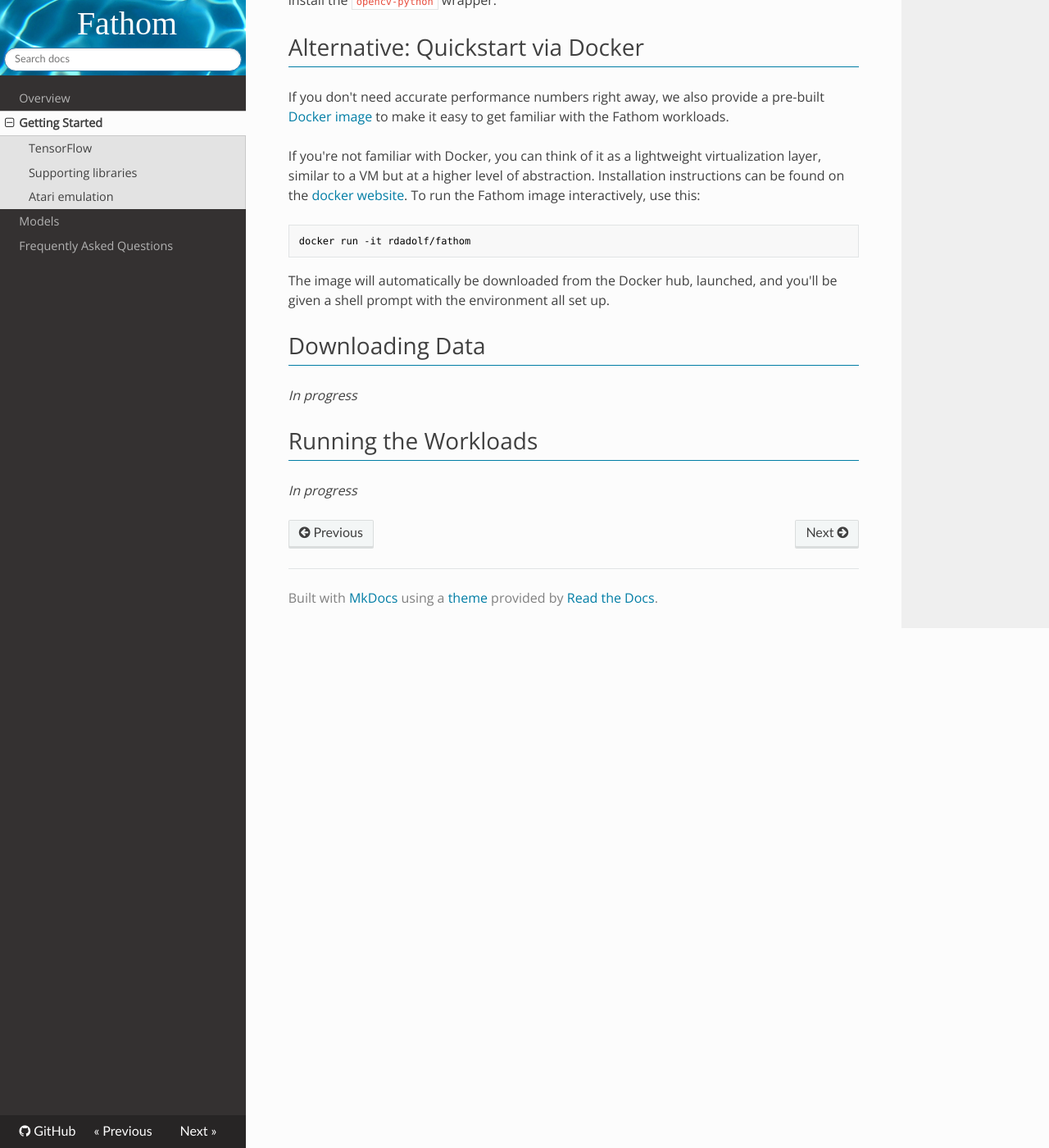
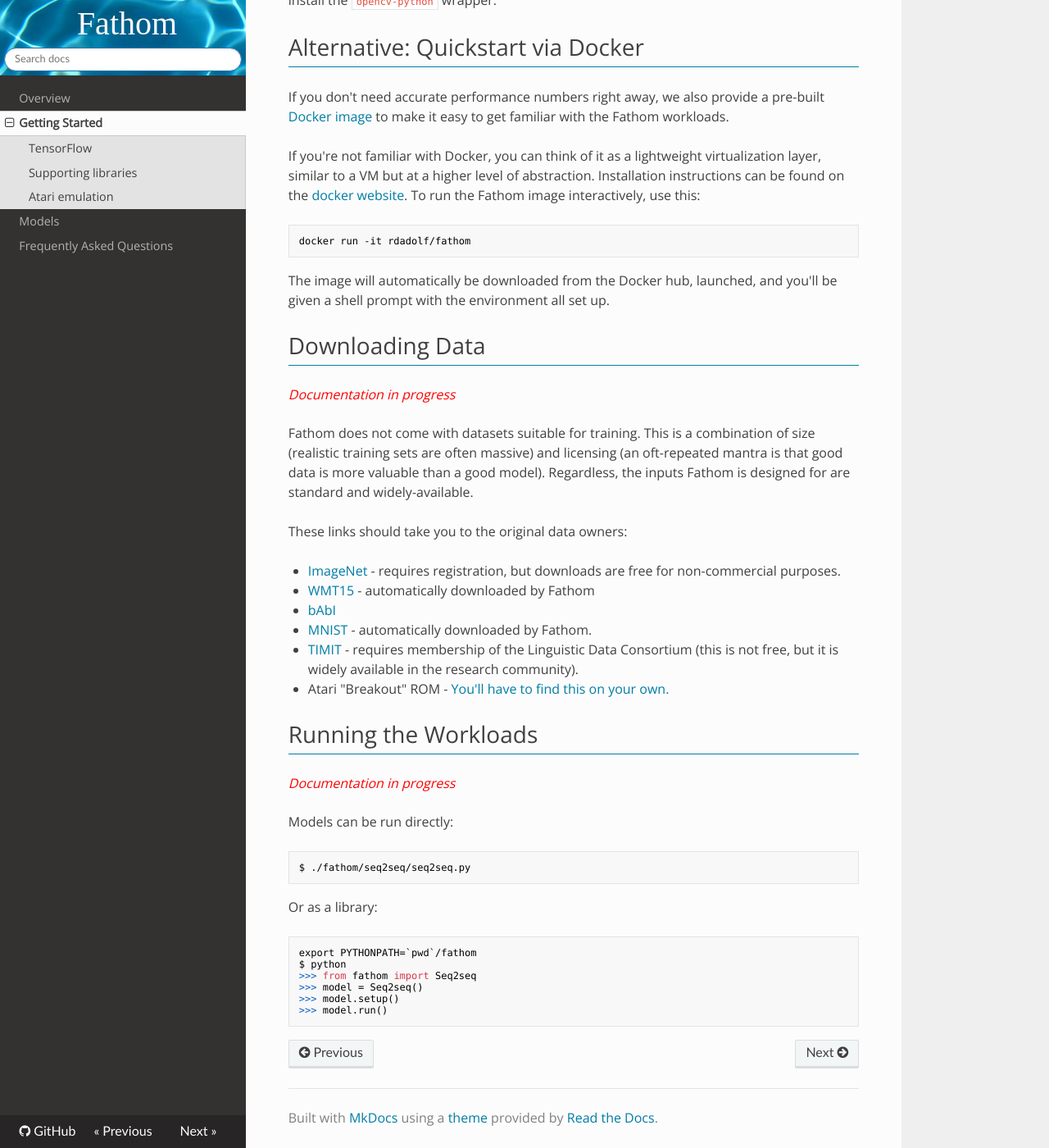
Before and after one commit to rdadolf/fathom, an MkDocs documentation site: the page built from docs/quickstart.md, in a window 1280 px wide and 1400 px high, scrolled down 1878 px. Shown: the whole window at 82% size. Built offline with MkDocs 1.6.1, drawn with Linux system fonts in a browser that asks for light colours; nearby versions of some CDN libraries; some web fonts are replaced; old or Windows-style settings are respelled for this version of MkDocs.

Commit message:
Moved some of the README notes to the quickstart guide.
The quickstart was more complete anyways. We'll continue it there.

````diff
--- a/docs/quickstart.md
+++ b/docs/quickstart.md
@@ -57,8 +57,35 @@
 
 # Downloading Data
 
-*In progress*
+*<div style='color: red'>Documentation in progress</div>*
+
+Fathom does not come with datasets suitable for training. This is a combination of size (realistic training sets are often massive) and licensing (an oft-repeated mantra is that good data is more valuable than a good model).
+Regardless, the inputs Fathom is designed for are standard and widely-available.
+
+These links should take you to the original data owners:
+
+- [ImageNet](http://www.image-net.org/download-images) - requires registration, but downloads are free for non-commercial purposes.
+- [WMT15](http://www.statmt.org/europarl/) - automatically downloaded by Fathom
+- [bAbI](https://research.facebook.com/research/babi/)
+- [MNIST](http://yann.lecun.com/exdb/mnist/) - automatically downloaded by Fathom.
+- [TIMIT](https://catalog.ldc.upenn.edu/ldc93s1) - requires membership of the Linguistic Data Consortium (this is not free, but it is widely available in the research community).
+- Atari "Breakout" ROM - [You'll have to find this on your own.](https://www.google.com/search?q=atari+breakout+rom)
 
 # Running the Workloads
 
-*In progress*
+*<div style='color: red'>Documentation in progress</div>*
+
+Models can be run directly:
+```sh
+$ ./fathom/seq2seq/seq2seq.py
+```
+
+Or as a library:
+```python
+export PYTHONPATH=`pwd`/fathom
+$ python
+>>> from fathom import Seq2seq
+>>> model = Seq2seq()
+>>> model.setup()
+>>> model.run()
+```
````
Also changed, not shown: README.md (+3 -21 lines).
